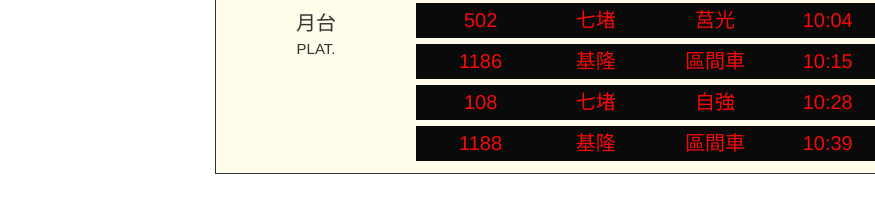
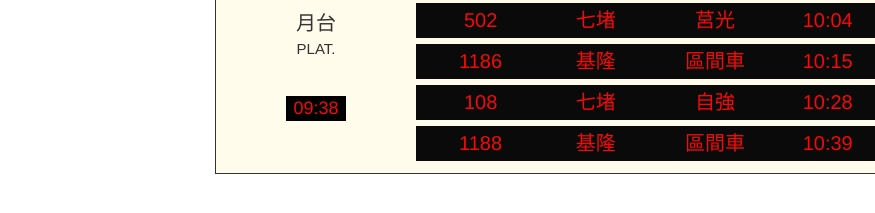
Before and after one commit to banqhsia/TRA-PIDS, a plain HTML site: page index.html in a window 1280 px wide. Shown: the part 191-404 px from the top of the page, 0-875 px from the left. Drawn offline with Linux system fonts and the light colour scheme; a web font is replaced by a local one.

Commit message:
add time display

```diff
--- a/css/main.css
+++ b/css/main.css
@@ -48,6 +48,14 @@
 #platform-text > .platform-en {
 	font-size:15px;
 }
+#time {
+	width: 3.3em;
+	background-color: #000000;
+	color: #F50A0A;
+	margin: 40px auto 0 auto;
+	text-align: center;
+	font-size: 18px;
+}
 #right {
 	position:relative;
 	float:right;
--- a/data/data.js
+++ b/data/data.js
@@ -14,6 +14,9 @@ var diagram = {
 
 	"platform_en": "PLAT.",
 	//月台英文標題 English Plarfotm Title
+
+	"time": "09:38",
+	//時間 Time (留白不顯示)
 
 	"data":
 	[
--- a/index.html
+++ b/index.html
@@ -48,6 +48,10 @@
 				<div id="platform-text" >
 					<p class="platform-ch"></p>
 					<p class="platform-en"></p>
+				</div>
+
+				<div id="time">
+
 				</div>
 
 			</div>
@@ -130,6 +134,7 @@
 		$('.platform-en').append(data.platform_en);
 
 		$('#platform').append(data.platform);
+		$('#time').append(data.time);
 
 		for (var i=0; i<=4; i++) {
 
```
